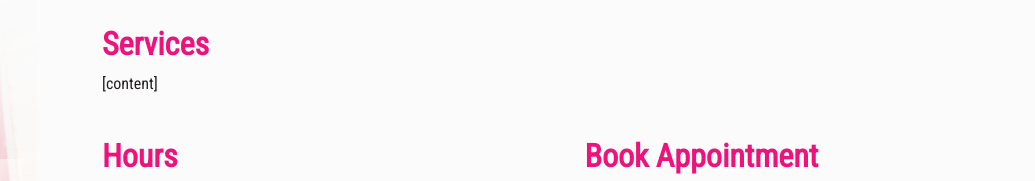
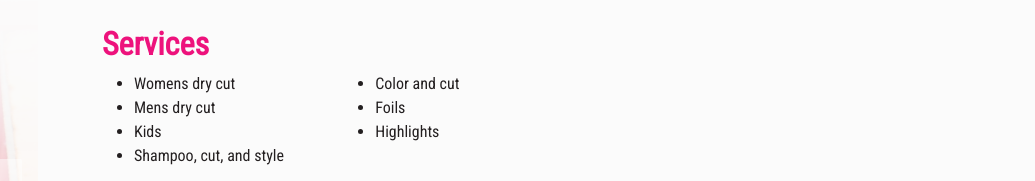
Before and after one commit to gnikyt/shedheads, a plain HTML site: page index.html in a window 1280 px wide. Shown: the top 181 px of the page, 245-1280 px from the left. Drawn offline with Linux system fonts and the light colour scheme.

Commit message:
Added services

```diff
--- a/assets/styles.css
+++ b/assets/styles.css
@@ -227,4 +227,9 @@ main > :last-child {
         margin-top: 0;
         padding-left: 2em;
     }
+
+    #services ul {
+        max-width: 50%;
+        columns: 2;
+    }
 }
--- a/index.html
+++ b/index.html
@@ -44,7 +44,15 @@
     <div class="main-content">
       <div id="services">
         <h2>Services</h2>
-        <p>[content]</p>
+        <ul>
+          <li>Womens dry cut</li>
+          <li>Mens dry cut</li>
+          <li>Kids</li>
+          <li>Shampoo, cut, and style</li>
+          <li>Color and cut</li>
+          <li>Foils</li>
+          <li>Highlights</li>
+        </ul>
       </div>
       <div class="side-by-side hours-book">
         <div id="hours">
@@ -57,7 +65,7 @@
           <div>
             <a href="tel:+17092909084" class="button">Call<i class="fas fa-phone-square-alt"></i></a>
             <a href="mailto:service@sheadheads.ca" class="button">Email<i class="fas fa-envelope-square"></i></a>
-            <a href="https://m.me/" class="button">Message<i class="fab fa-facebook-messenger"></i></a>
+            <a href="https://m.me/sabrina.l.stroud" class="button">Message<i class="fab fa-facebook-messenger"></i></a>
           </div>
         </div>
       </div>
```
